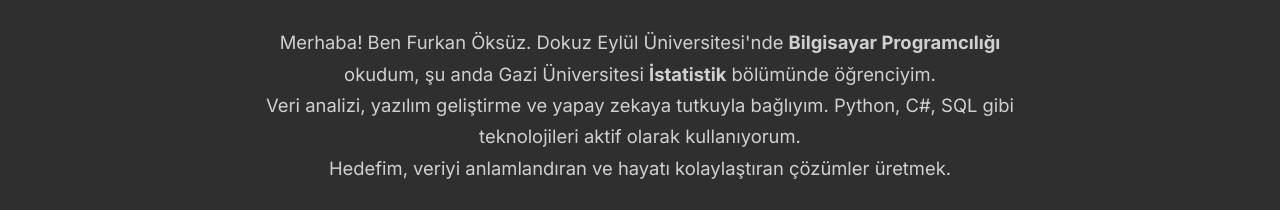
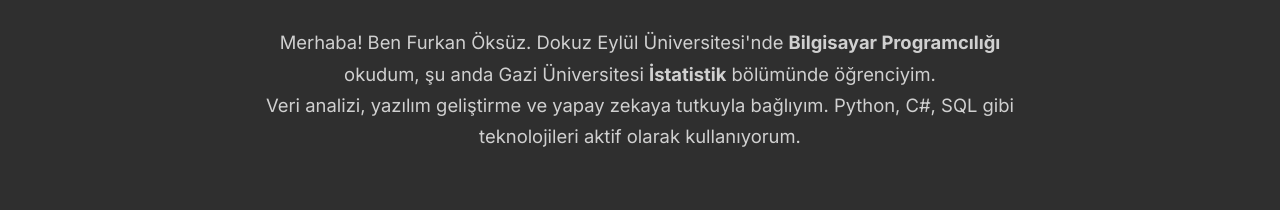
Before and after one commit to furkanoksuz99/furkanoksuz99.github.io, a plain HTML site: page index.html in a window 1280 px wide. Shown: the part 394-604 px from the top of the page. Drawn offline with Linux system fonts and the light colour scheme.

Commit message:
Update index.html

```diff
--- a/index.html
+++ b/index.html
@@ -211,7 +211,7 @@
       <p>
         Merhaba! Ben Furkan Öksüz. Dokuz Eylül Üniversitesi'nde <strong>Bilgisayar Programcılığı</strong> okudum, şu anda Gazi Üniversitesi <strong>İstatistik</strong> bölümünde öğrenciyim.<br>
         Veri analizi, yazılım geliştirme ve yapay zekaya tutkuyla bağlıyım. Python, C#, SQL gibi teknolojileri aktif olarak kullanıyorum.<br>
-        Hedefim, veriyi anlamlandıran ve hayatı kolaylaştıran çözümler üretmek.
+
       </p>
     </section>
 
```
